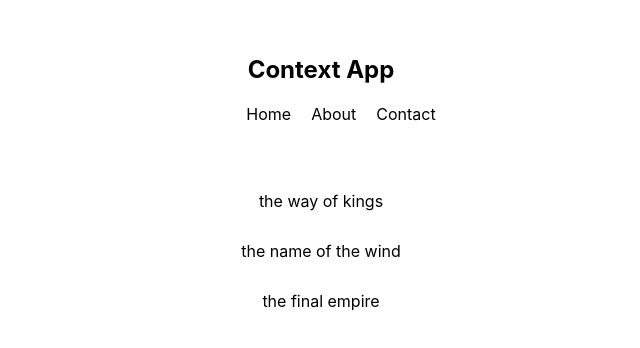
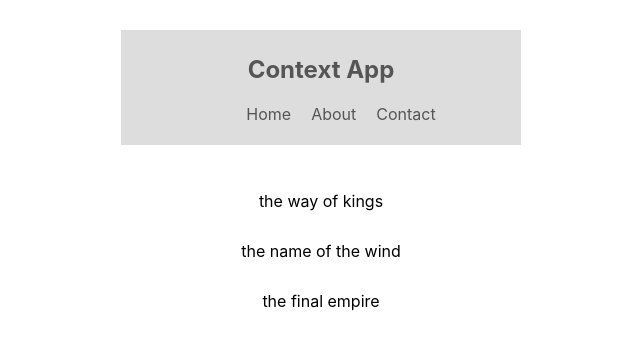
Before and after one commit to GiaEdgington/react-context-hooks, a React (Create React App) app: page / in a window 1280 px wide. Shown: the top 348 px of the page, without its empty margins (319-959 px from the left). Built offline with nearby package versions, Linux system fonts and the light colour scheme.

Commit message:
Add ternary for style/Add style nav

```diff
--- a/src/components/Navbar.js
+++ b/src/components/Navbar.js
@@ -5,9 +5,11 @@
 class Navbar extends Component {
     static contextType = ThemeContext;
     render() {
-        //console.log(this.context);
-        const { isLightTheme, light, dark} = this.context;        return (
-            <nav>
+        console.log(this.context);
+        const { isLightTheme, light, dark} = this.context;
+        const theme = isLightTheme ? light : dark;
+        return (
+            <nav style={{ background: theme.ui, color: theme.syntax }}>
                 <h1>Context App</h1>
                 <ul>
                     <li>Home</li>
```
